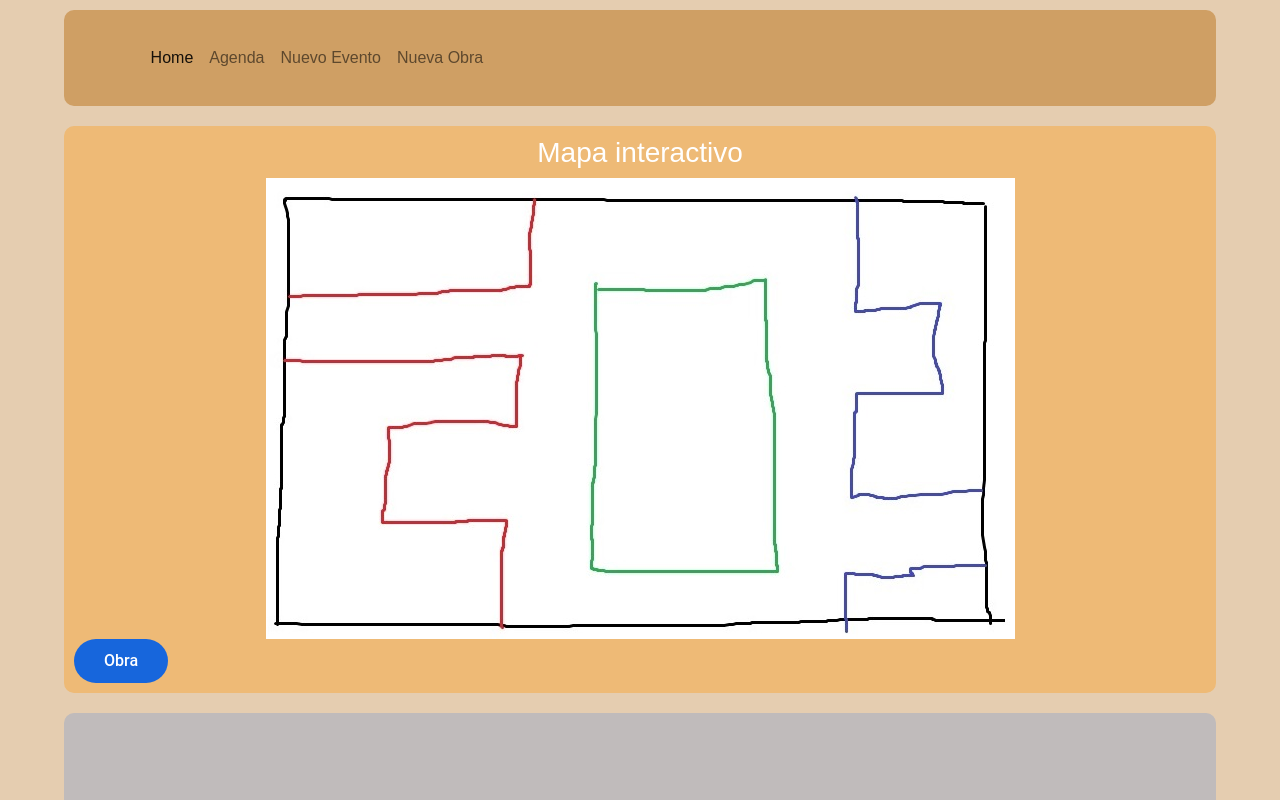
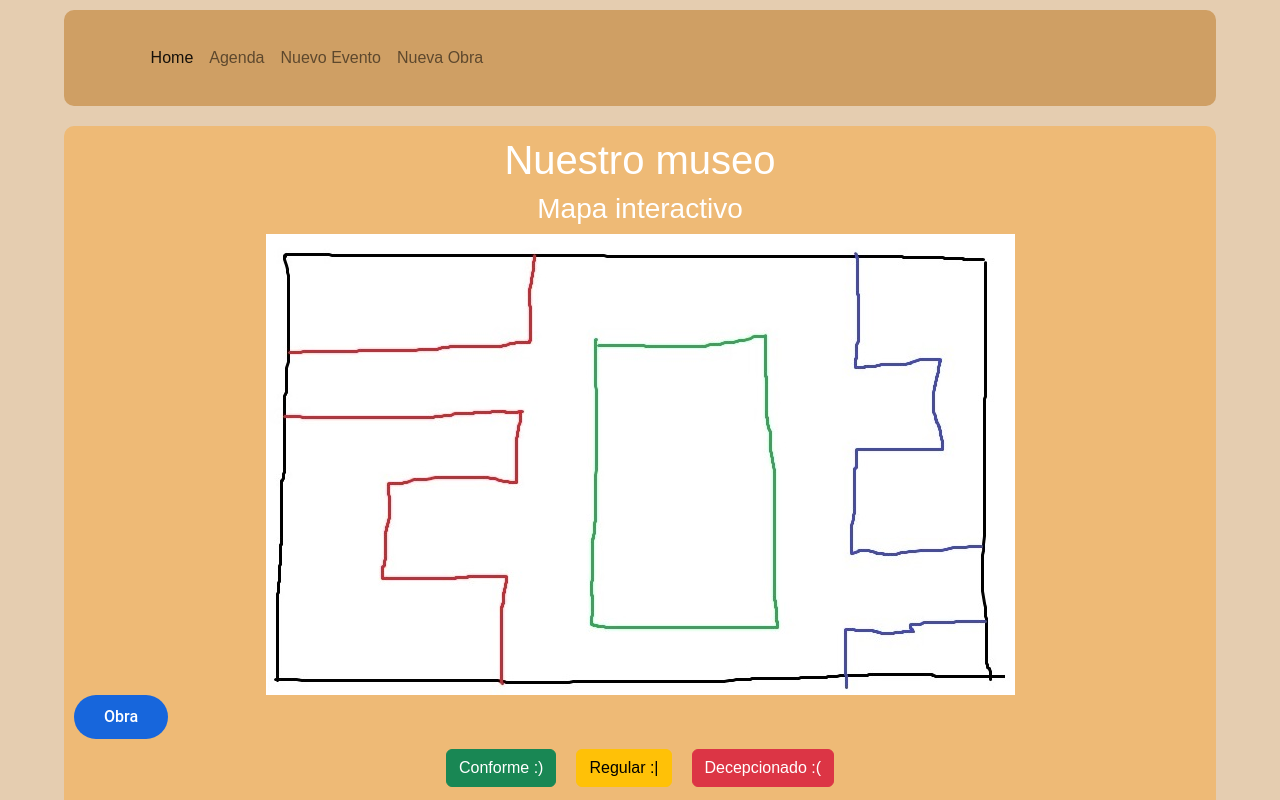
Before and after one commit to jeronimohuincaman/olimpiadas2022jj, a React (Create React App) app in the folder cliente/: page / in a window 1280 px wide. Shown: the top 800 px of the page. Built offline with nearby package versions, Linux system fonts and the light colour scheme.

Commit message:
reacciones

```diff
--- a/cliente/src/routes/Home.jsx
+++ b/cliente/src/routes/Home.jsx
@@ -14,10 +14,17 @@ export default  function Home() {
         </div>
         <div className="contenido">
             <div className="mapa-museo">
+              <h1>Nuestro museo</h1>
                 <MapaDisplay/>
             </div>
 
             {/* <ListaObras/> */}
+
+            <div className="reacciones">
+              <button className="btn btn-success"> Conforme :)</button>
+              <button className="btn btn-warning"> Regular :|</button>
+              <button className="btn btn-danger"> Decepcionado :(</button>
+            </div>
         </div>
         <div className="footer">
            <Footer/>
--- a/cliente/src/routes/styles/Home.css
+++ b/cliente/src/routes/styles/Home.css
@@ -32,6 +32,10 @@
     color: #fff;
 }
 
+.btn{
+    margin: 10px;
+}
+
 .home-container .footer{
     grid-area: footer;
     min-height: 150px;
```
